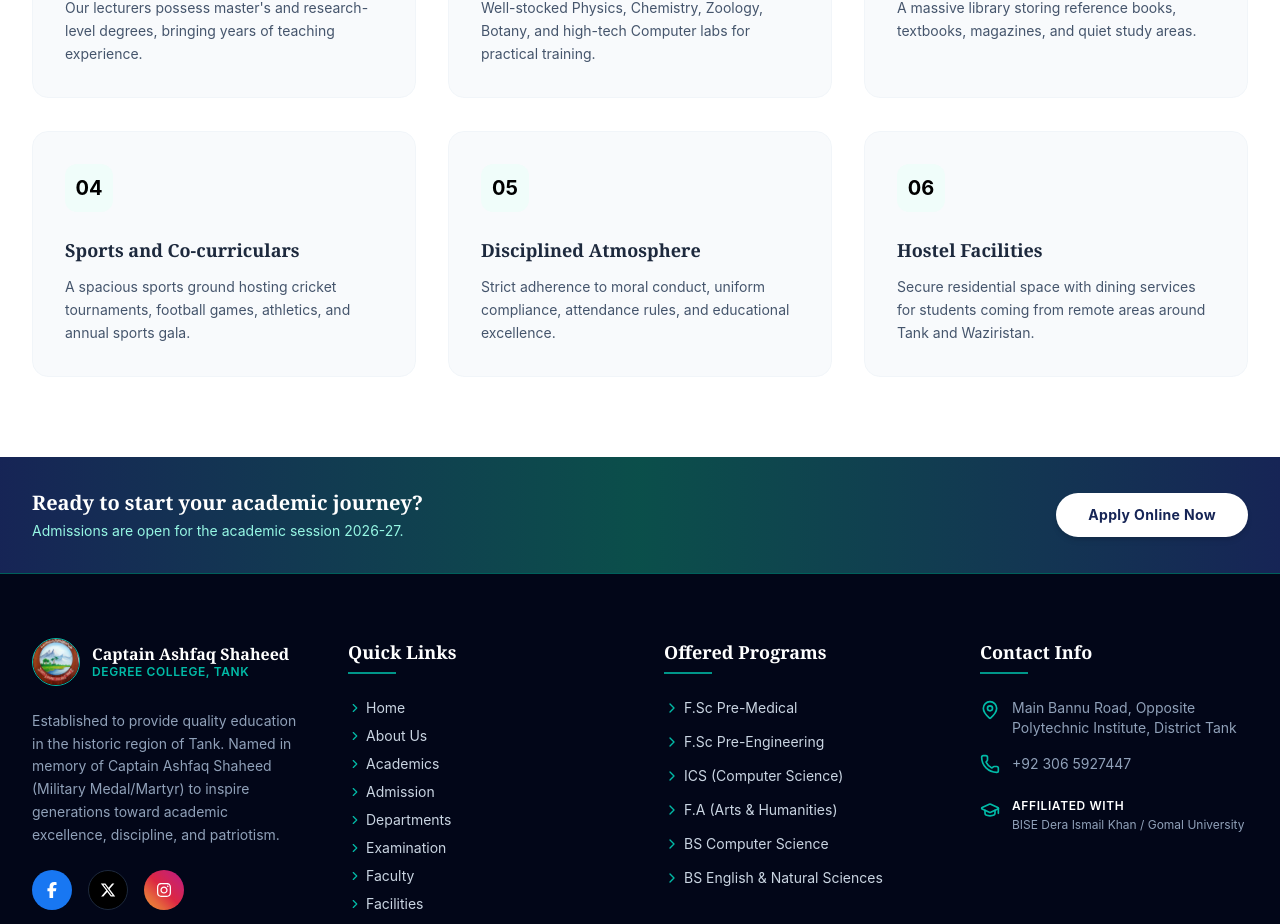
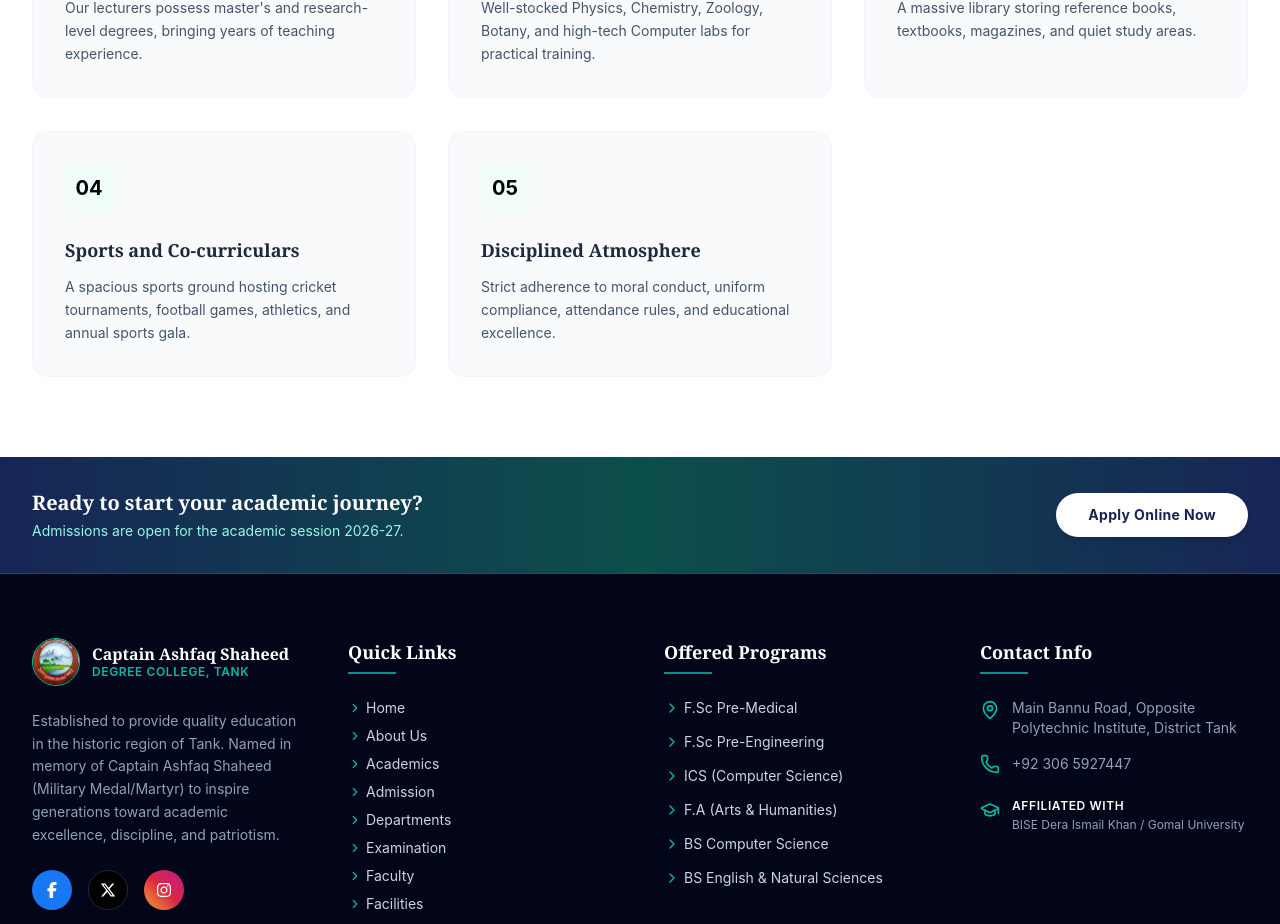
Before and after one commit to tanveermedaveer-jpg/gdc-tank-website, a React (Vite) app: page / in a window 1280 px wide. Shown: the part 3239-4163 px from the top of the page. Built offline with nearby package versions, Linux system fonts and the light colour scheme.

Commit message:
Update Home.jsx

```diff
--- a/src/pages/Home.jsx
+++ b/src/pages/Home.jsx
@@ -157,7 +157,7 @@ export default function Home() {
                 </h2>
                 <div className="text-slate-650 dark:text-slate-350 space-y-4 leading-relaxed text-base whitespace-pre-wrap">
                   {t('home') === 'ہوم'
-                    ? "کیپٹن اشفاق شہید ڈگری کالج ٹانک میں آپ کو خوش آمدید کہنا ہمارے لیے انتہائی اعزاز کی بات ہے۔ یہ کالج جنوبی خیبر پختونخوا میں اعلیٰ اور معياری تعلیم کے فروغ کے لیے کوشاں ہے۔"
+                    ? "کیپٹن اشفاق شہید ڈگری کالج ٹانک میں آپ کو خوش آمدید کہنا ہمارے لیے انتہائی اعزاز کی بات ہے۔ یہ کالج جنوبی خیبر پختونخوا میں اعلیٰ اور معیاری تعلیم کے فروغ کے لیے کوشاں ہے۔"
                     : principalMessage}
                 </div>
                 <div className="mt-8 flex items-center space-x-3">
@@ -188,7 +188,7 @@ export default function Home() {
                   </div>
                   <div className="mt-6 space-y-5">
                     {homeContent.notices.map((notice) => (
-                      <div key={notice.id} className="flex gap-4 group cursor-pointer border-b border-slate-50 dark:border-slate-800/60 pb-4 last:border-0 last:pb-0">
+                      <Link key={notice.id} to="/examination" className="flex gap-4 group cursor-pointer border-b border-slate-50 dark:border-slate-800/60 pb-4 last:border-0 last:pb-0 block">
                         <div className="flex-shrink-0 bg-slate-100 dark:bg-slate-800 group-hover:bg-teal-50 dark:group-hover:bg-slate-700 text-slate-600 dark:text-slate-400 group-hover:text-teal-700 dark:group-hover:text-teal-350 w-24 h-16 rounded-xl flex flex-col items-center justify-center transition-colors">
                           <Calendar className="w-4 h-4 mb-1" />
                           <span className="text-[10px] font-bold uppercase tracking-wider text-center">
@@ -201,7 +201,7 @@ export default function Home() {
                           </h4>
                           <p className="text-xs text-slate-500 dark:text-slate-400 mt-1">{t('noticeClickHint')}</p>
                         </div>
-                      </div>
+                      </Link>
                     ))}
                   </div>
                 </div>
@@ -437,20 +437,6 @@ export default function Home() {
                   </p>
                 </div>
               </ScrollReveal>
-
-              <ScrollReveal delay={150}>
-                <div className="bg-slate-50 dark:bg-slate-900 border border-slate-100 dark:border-slate-800 rounded-2xl p-6 sm:p-8 hover:scale-[1.03] hover:shadow-lg transition-all duration-300 transform will-change-transform h-full">
-                  <div className="w-12 h-12 bg-teal-50 dark:bg-slate-800 rounded-xl flex items-center justify-center text-teal-655 dark:text-teal-455 mb-6 font-bold text-xl">
-                    06
-                  </div>
-                  <h3 className="font-serif font-bold text-lg text-slate-800 dark:text-slate-150 mb-3">
-                    {t('hostelTitle')}
-                  </h3>
-                  <p className="text-sm text-slate-600 dark:text-slate-350 leading-relaxed">
-                    {t('hostelDesc')}
-                  </p>
-                </div>
-              </ScrollReveal>
             </div>
           </div>
         </section>
```
